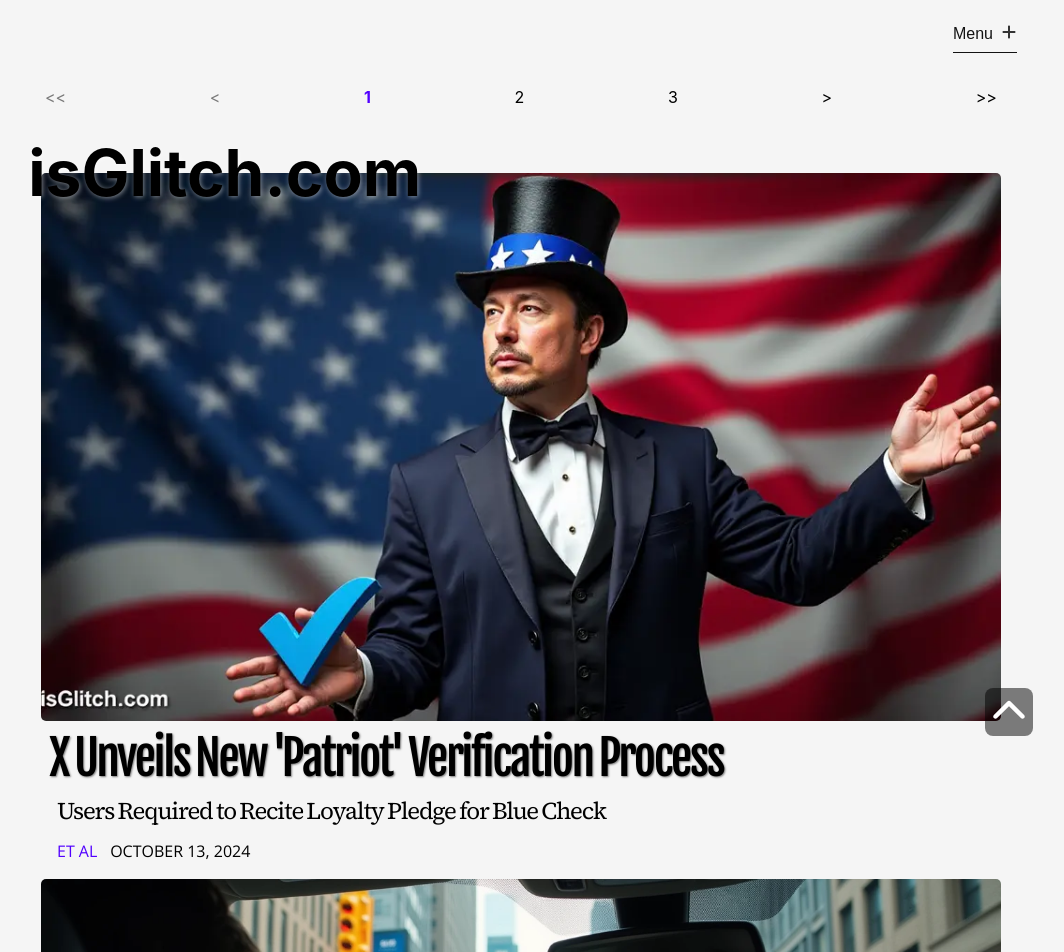
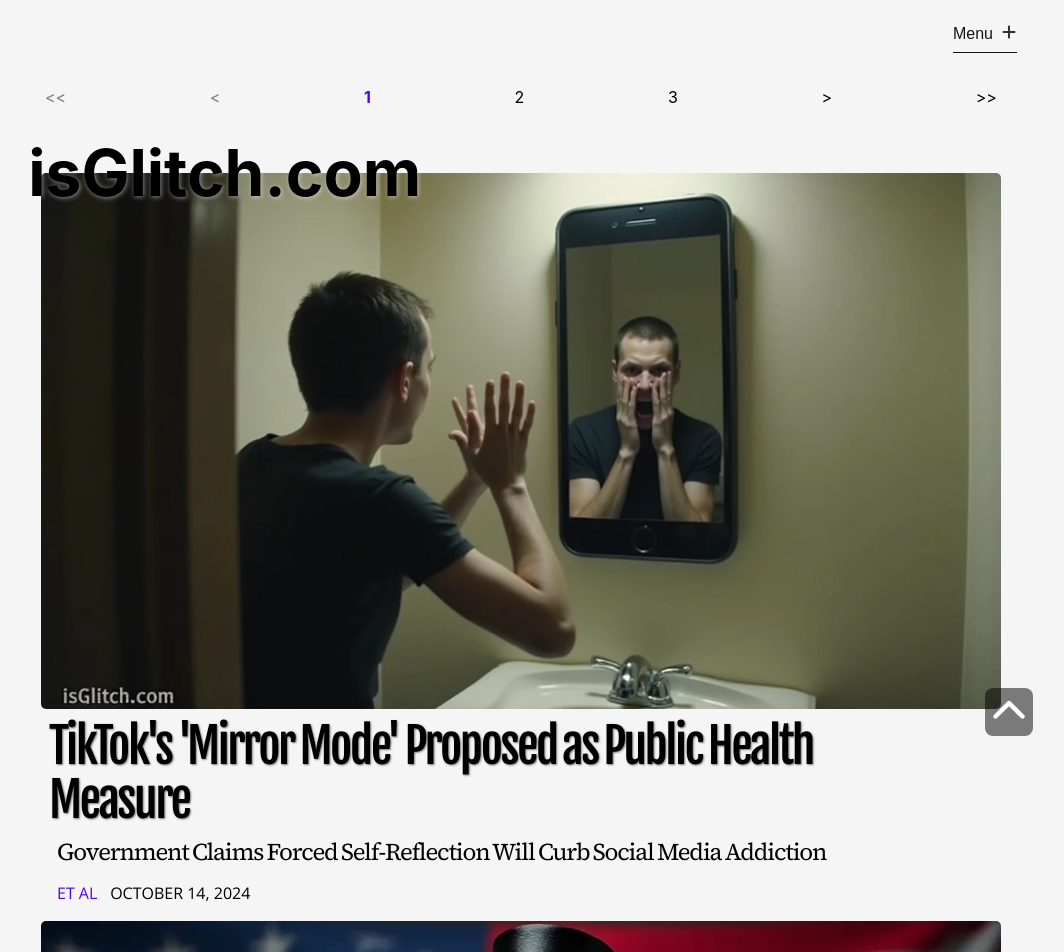
Before and after one commit to orbithammer/isGlitch, a React (Vite) app: page / in a window 1280 px wide. Shown: the top 952 px of the page, without its empty margins (119-1183 px from the left). Built offline with nearby package versions, Linux system fonts and the light colour scheme; a web font is replaced by a local one.

Commit message:
20241014 update

```diff
--- a/src/data/articles.ts
+++ b/src/data/articles.ts
@@ -3882,6 +3882,37 @@
             `As the tech world reels from this latest development, insiders report that X is already working on its next innovation: a "Freedom Fries" filter that automatically replaces any mention of French cuisine with more patriotic alternatives.`,
 
             `In the meantime, blue checkmarks across the platform are mysteriously disappearing faster than classified documents from Mar-a-Lago, leaving users to wonder: in this brave new world of social media, is it better to be verified or vilified?`,
+        ]
+    },
+    {
+        id: 146,
+        articleUrl: `20241014-tiktok-mirror-mode`,
+        category: `tech`,
+        img: `/images/20241014-tiktok-mirror-mode.webp`,
+        alt: `A man looking into a smartphone shaped bathroom mirror with horror on his face.`,
+        header: `TikTok's 'Mirror Mode' Proposed as Public Health Measure`,
+        subhead: `Government Claims Forced Self-Reflection Will Curb Social Media Addiction`,
+        tags: [`TikTok`],
+        author: `Et Al`,
+        datePublished: new Date(2024,9,14,5),
+        articleBody: [
+            `In a surprising move, the U.S. Department of Health and Human Services has proposed legislation requiring TikTok to implement a mandatory "Mirror Mode" feature. The initiative, spearheaded by Dr. Elizabeth Hawthorne, aims to combat what she calls "the epidemic of digital narcissism."`,
+
+            `Under the proposed law, TikTok would be required to gradually fade users' screens to a mirror-like reflection after 30 minutes of continuous scrolling. The transition would occur over a 5-minute period, giving users time to "ease into self-contemplation," according to the official press release.`,
+
+            `"We believe this innovative approach will encourage users to reconnect with reality and their true selves," Dr. Hawthorne stated at a press conference. "It's time we see our own faces instead of those filtered dance videos."`,
+
+            `TikTok spokesperson Michael Brennan expressed concerns about the proposal. "While we appreciate the government's interest in user well-being, we worry that sudden self-reflection might lead to an uptick in shattered phone screens."`,
+
+            `Early trials of the feature have yielded mixed results. College student Jake Murphy reported, "I caught myself trying to swipe left on my own reflection. It was a wake-up call, I guess."`,
+
+            `Meanwhile, influencer Zoe Winters complained, "How am I supposed to maintain my personal brand if I'm forced to look at my unfiltered face every half hour?"`,
+
+            `The proposal has gained unexpected support from an unlikely ally: the American Optometric Association. Dr. Patricia Nguyen, the association's president, stated, "We anticipate a surge in eye exam appointments as users suddenly realize they've been squinting at their phones for hours. It's a win for ocular health."`,
+
+            `Critics argue the measure doesn't go far enough. Senator Tom Granger suggested, "Why stop at mirrors? Let's make them solve differential equations or recite the Constitution after an hour of use."`,
+
+            `As debate rages on, one thing is clear: if passed, this legislation would force millions of Americans to face themselves, whether they're ready or not. The question remains: will users see the light, or just their own bewildered expressions?`,
         ]
     },
     // {
```
Also changed, not shown: public/images/20241014-tiktok-mirror-mode.webp (added).
